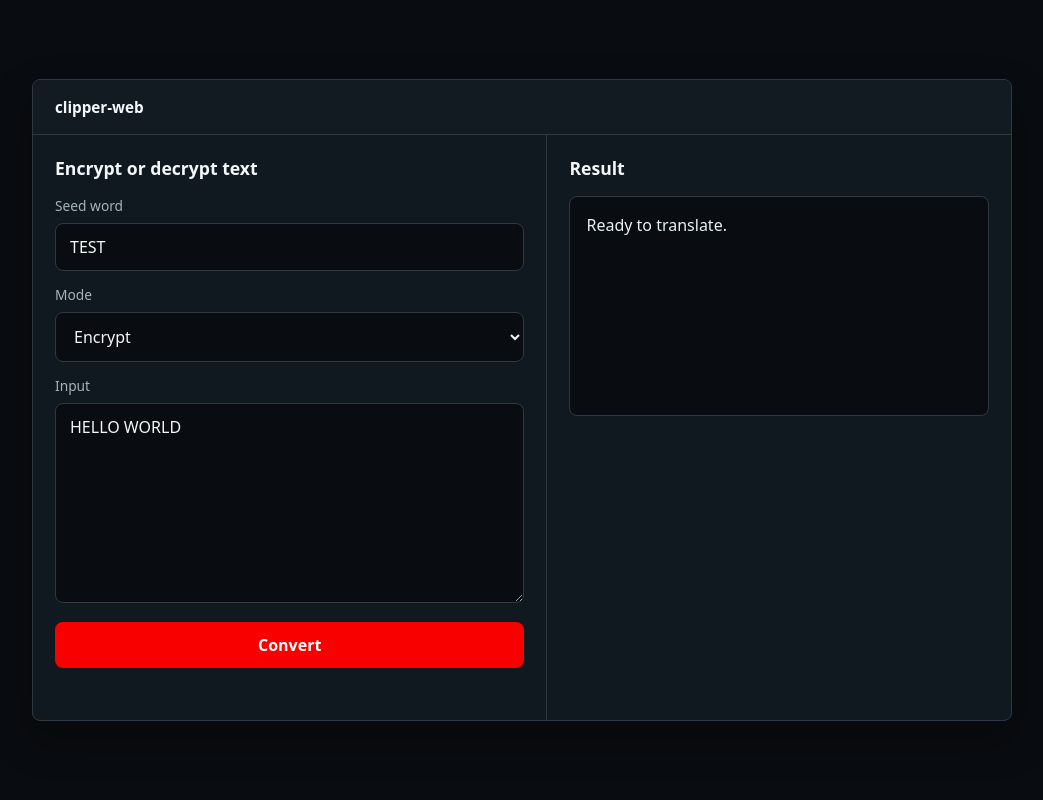
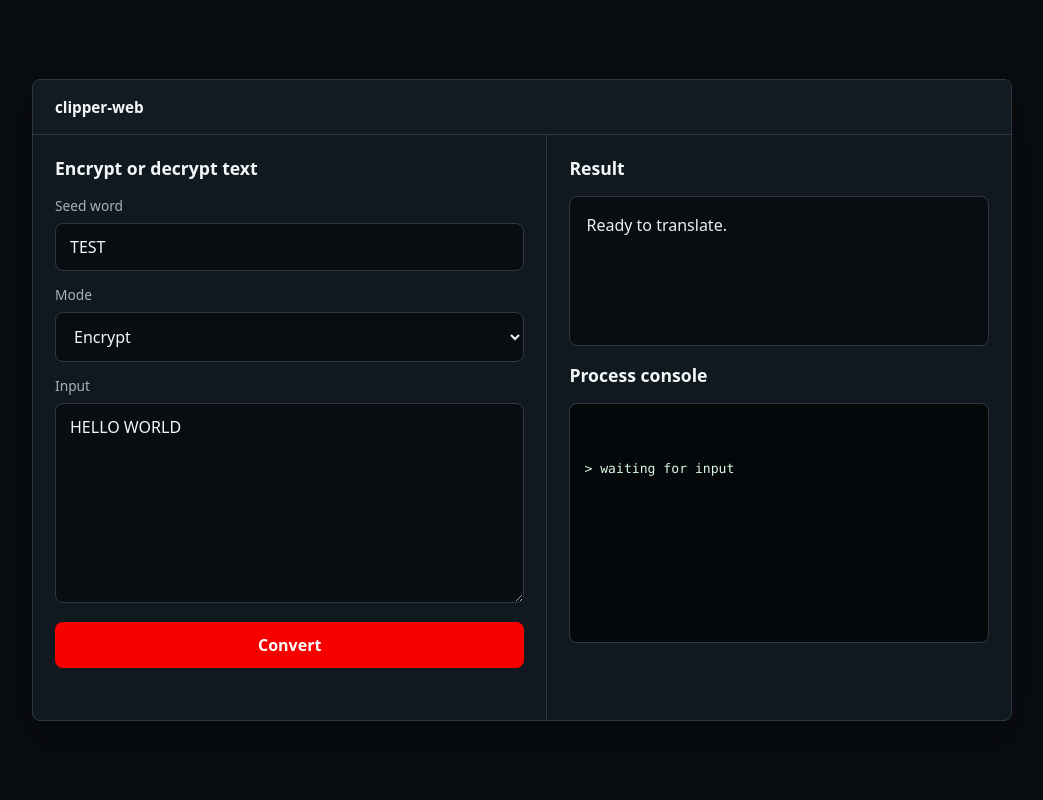
Before and after one commit to kermitine/Clipper-WEB, a Flask app: page / in a window 1280 px wide. Shown: the whole page, without its empty margins (118-1161 px from the left). Run offline with Flask 3, Linux system fonts and the light colour scheme.

Commit message:
Add detailed tracing for encryption and decryption processes in API and update UI to display process console

```diff
--- a/app.py
+++ b/app.py
@@ -2,27 +2,238 @@ from __future__ import annotations
 
 from flask import Flask, jsonify, render_template, request
 
-from clipperDecryption.decryption import Decryption
-from clipperEncryption.encryption import Encryption
-from seedGeneration.seedGen import seedGeneration
+from vars.ifArray import (
+    character_window_index,
+    character_window_index_str,
+    character_window_inverse_index,
+    character_window_inverse_index_int,
+    nums,
+    special_characters_list,
+)
+from vars.seedGenVars import (
+    seed_generation_index,
+    seed_generation_index_int,
+    seed_generation_number_index,
+)
 
 app = Flask(__name__)
 
 
 def process_clipper_text(text: str, seed_word: str, mode: str) -> str:
-    seed = seedGeneration(seed_word)
+    result, _trace = process_clipper_text_with_trace(text, seed_word, mode)
+    return result
+
+
+def process_clipper_text_with_trace(text: str, seed_word: str, mode: str) -> tuple[str, list[str]]:
+    trace = [
+        "> clipper console online",
+        f"> mode: {mode}",
+    ]
+    seed = generate_seed_with_trace(seed_word, trace)
     words = [word for word in text.split() if word]
     if not words:
         raise ValueError("Please enter some text to convert.")
 
+    trace.append(f"> input split into {len(words)} word(s): {' | '.join(words)}")
+
     transformed_words = []
     for index, word in enumerate(words, start=1):
         if mode == "decrypt":
-            transformed_words.append(Decryption(word, seed, index))
+            transformed_words.append(decrypt_word_with_trace(word, seed, index, trace))
         else:
-            transformed_words.append(Encryption(word, seed, index))
+            transformed_words.append(encrypt_word_with_trace(word, seed, index, trace))
 
-    return " ".join(transformed_words)
+    result = " ".join(transformed_words)
+    trace.append(f"> final output: {result}")
+    trace.append("> process complete")
+    return result, trace
+
+
+def generate_seed_with_trace(seed_word: str, trace: list[str]) -> list[str]:
+    seed: list[str] = []
+    num_dict = 1
+    pop_list: list[int] = []
+
+    trace.append("[seed] starting seed generation")
+    trace.append(f"[seed] raw input: {seed_word}")
+
+    seed_word_list = [character.upper() for character in seed_word]
+    trace.append(f"[seed] uppercase chars: {format_character_list(seed_word_list)}")
+
+    for index, character in enumerate(seed_word_list):
+        if character in special_characters_list or character == " " or character in nums:
+            pop_list.append(index)
+
+    if pop_list:
+        removed = ", ".join(f"{seed_word_list[index]}@{index}" for index in pop_list)
+        trace.append(f"[seed] purging numbers/special chars: {removed}")
+
+    pop_list.sort(reverse=True)
+    for index in pop_list:
+        seed_word_list.pop(index)
+
+    if not seed_word_list:
+        raise ValueError("Seed word must include at least one letter.")
+
+    invalid_chars = [character for character in seed_word_list if character not in seed_generation_index]
+    if invalid_chars:
+        invalid_display = ", ".join(invalid_chars)
+        raise ValueError(f"Seed word contains unsupported character(s): {invalid_display}")
+
+    scramble_times = seed_generation_index_int[seed_word_list[-1]]
+    trace.append(
+        f"[seed] last char {seed_word_list[-1]} requests {scramble_times} scramble rotation(s)"
+    )
+
+    for scramble_index in range(scramble_times):
+        seed_word_list = seed_word_list[-1:] + seed_word_list[:-1]
+        trace.append(
+            f"[seed] scramble {scramble_index + 1:02d}: {format_character_list(seed_word_list)}"
+        )
+
+    if len(seed_word_list) > 26:
+        trace.append("[seed] slicing seed word to 26 chars")
+        seed_word_list = seed_word_list[:26]
+
+    before_dedupe = seed_word_list[:]
+    seed_word_list = list(dict.fromkeys(seed_word_list))
+    if seed_word_list != before_dedupe:
+        trace.append(f"[seed] after duplicate purge: {format_character_list(seed_word_list)}")
+    else:
+        trace.append("[seed] duplicate purge: no duplicates found")
+
+    for character in seed_word_list:
+        seed_value = seed_generation_index[character]
+        seed.append(seed_value)
+        trace.append(f"[seed] {character} -> {seed_value}")
+
+    trace.append("[seed] filling missing alphabet slots")
+    while len(seed) < 26:
+        if num_dict > 26:
+            num_dict = 1
+
+        next_value = seed_generation_number_index[num_dict]
+        if next_value not in seed:
+            seed.append(next_value)
+            trace.append(f"[seed] filler slot {len(seed):02d}: {next_value}")
+            num_dict += 1
+
+        num_dict += 1
+
+    trace.append(f"[seed] generated 52-digit seed: {''.join(seed)}")
+    return seed
+
+
+def encrypt_word_with_trace(word: str, seed: list[str], word_count: int, trace: list[str]) -> str:
+    word_list = [character.upper() for character in word]
+    trace.append(f"[word {word_count}] encrypt input: {word}")
+    trace.append(f"[word {word_count}] uppercase chars: {format_character_list(word_list)}")
+
+    if word_contains_number(word_list):
+        unchanged_word = "".join(word_list)
+        trace.append(f"[word {word_count}] number found; returning unchanged: {unchanged_word}")
+        return unchanged_word
+
+    working_seed = rotate_seed_for_word(seed, word_count, trace)
+    pop_list = [
+        index
+        for index, character in enumerate(word_list)
+        if character in special_characters_list
+    ]
+
+    if pop_list:
+        removed = ", ".join(f"{word_list[index]}@{index}" for index in pop_list)
+        trace.append(f"[word {word_count}] removing punctuation/special chars: {removed}")
+
+    pop_list.sort(reverse=True)
+    for index in pop_list:
+        word_list.pop(index)
+
+    encrypted_list: list[str] = []
+    for character in word_list:
+        if character == "Z":
+            seed_index = 0
+            seed_value = working_seed[seed_index]
+            trace_prefix = "Z wraps to seed[0]"
+        else:
+            if character not in character_window_index:
+                raise ValueError(f"Unsupported character in input: {character}")
+
+            seed_index = character_window_index[character]
+            seed_value = working_seed[seed_index]
+            trace_prefix = f"{character} uses alphabet index {seed_index}"
+
+        encrypted_character = character_window_inverse_index[seed_value]
+        encrypted_list.append(encrypted_character)
+        trace.append(
+            f"[word {word_count}] {trace_prefix} -> {seed_value} -> {encrypted_character}"
+        )
+
+    encrypted_word = "".join(encrypted_list)
+    trace.append(f"[word {word_count}] encrypted word: {encrypted_word}")
+    return encrypted_word
+
+
+def decrypt_word_with_trace(word: str, seed: list[str], word_count: int, trace: list[str]) -> str:
+    word_list = [character.upper() for character in word]
+    trace.append(f"[word {word_count}] decrypt input: {word}")
+    trace.append(f"[word {word_count}] uppercase chars: {format_character_list(word_list)}")
+
+    if word_contains_number(word_list):
+        unchanged_word = "".join(word_list)
+        trace.append(f"[word {word_count}] number found; returning unchanged: {unchanged_word}")
+        return unchanged_word
+
+    working_seed = rotate_seed_for_word(seed, word_count, trace)
+    decrypted_word_list: list[str] = []
+
+    for character in word_list:
+        if character not in character_window_index_str:
+            raise ValueError(f"Unsupported character in input: {character}")
+
+        letter_index = character_window_index_str[character]
+        seed_index = find_seed_index(working_seed, letter_index)
+        decrypted_character = character_window_inverse_index_int[seed_index]
+        decrypted_word_list.append(decrypted_character)
+        trace.append(
+            f"[word {word_count}] {character} -> {letter_index}; "
+            f"found at seed[{seed_index}] -> {decrypted_character}"
+        )
+
+    decrypted_word = "".join(decrypted_word_list)
+    trace.append(f"[word {word_count}] decrypted word: {decrypted_word}")
+    return decrypted_word
+
+
+def rotate_seed_for_word(seed: list[str], word_count: int, trace: list[str]) -> list[str]:
+    working_seed = seed[:]
+
+    if word_count <= 1:
+        trace.append(f"[word {word_count}] using base seed")
+        return working_seed
+
+    trace.append(f"[word {word_count}] rotating seed {word_count} time(s)")
+    for _rotation_index in range(word_count):
+        working_seed = working_seed[-1:] + working_seed[:-1]
+
+    trace.append(f"[word {word_count}] active seed: {''.join(working_seed)}")
+    return working_seed
+
+
+def find_seed_index(seed: list[str], letter_index: str) -> int:
+    for seed_index, seed_value in enumerate(seed):
+        if letter_index == seed_value:
+            return seed_index
+
+    raise ValueError(f"Could not find letter index {letter_index} in generated seed.")
+
+
+def word_contains_number(word_list: list[str]) -> bool:
+    return any(character in nums for character in word_list)
+
+
+def format_character_list(characters: list[str]) -> str:
+    return " ".join(characters) if characters else "(none)"
 
 
 @app.route("/")
@@ -55,11 +266,11 @@ def convert():
         return jsonify({"error": "Mode must be either 'encrypt' or 'decrypt'."}), 400
 
     try:
-        result = process_clipper_text(text, seed_word, mode)
+        result, trace = process_clipper_text_with_trace(text, seed_word, mode)
     except Exception as exc:  # pragma: no cover - defensive path
         return jsonify({"error": str(exc)}), 500
 
-    return jsonify({"result": result})
+    return jsonify({"result": result, "trace": trace})
 
 
 if __name__ == "__main__":
--- a/templates/index.html
+++ b/templates/index.html
@@ -18,6 +18,8 @@
         --field-bg: #090c10;
         --success: #9ae3a7;
         --error: #ff8c8c;
+        --console-text: #d7f8df;
+        --console-muted: #789586;
       }
 
       * {
@@ -176,7 +178,7 @@
       }
 
       .output-box {
-        min-height: 220px;
+        min-height: 150px;
         border: 1px solid var(--border);
         border-radius: 8px;
         background: var(--field-bg);
@@ -195,6 +197,48 @@
         margin-left: 2px;
         background: var(--accent);
         vertical-align: -0.15em;
+        animation: caret-blink 900ms steps(2, start) infinite;
+      }
+
+      .result-panel {
+        display: flex;
+        min-width: 0;
+        flex-direction: column;
+      }
+
+      .console-title {
+        margin-top: 18px;
+      }
+
+      .process-console {
+        min-height: 240px;
+        max-height: 380px;
+        overflow-y: auto;
+        border: 1px solid var(--border);
+        border-radius: 8px;
+        background: #05080b;
+        color: var(--console-text);
+        font-family: "SFMono-Regular", Consolas, "Liberation Mono", monospace;
+        font-size: 0.82rem;
+        line-height: 1.55;
+        padding: 14px;
+        scrollbar-color: var(--console-muted) #05080b;
+        white-space: pre-wrap;
+        word-break: break-word;
+      }
+
+      .console-line {
+        min-height: 1.55em;
+      }
+
+      .process-console.is-streaming .console-line:last-child::after {
+        content: "";
+        display: inline-block;
+        width: 0.55ch;
+        height: 1em;
+        margin-left: 3px;
+        background: var(--console-text);
+        vertical-align: -0.16em;
         animation: caret-blink 900ms steps(2, start) infinite;
       }
 
@@ -314,9 +358,19 @@
           <div id="status" class="status" aria-live="polite"></div>
         </section>
 
-        <section class="panel">
+        <section class="panel result-panel">
           <h2 class="panel-title">Result</h2>
           <div id="output" class="output-box">Ready to translate.</div>
+          <h2 class="panel-title console-title">Process console</h2>
+          <div
+            id="process-console"
+            class="process-console"
+            role="log"
+            aria-live="polite"
+            aria-label="Conversion process"
+          >
+            <div class="console-line">&gt; waiting for input</div>
+          </div>
         </section>
       </div>
     </main>
@@ -332,9 +386,12 @@
       const mode = document.getElementById('mode');
       const output = document.getElementById('output');
       const status = document.getElementById('status');
+      const processConsole = document.getElementById('process-console');
 
       const typewriterDelayMs = reduceMotion ? 0 : 28;
+      const consoleLineDelayMs = reduceMotion ? 0 : 55;
       let typewriterTimer = null;
+      let consoleTimer = null;
       let conversionRequestId = 0;
       let embedResizeFrame = null;
 
@@ -384,6 +441,58 @@
         scheduleEmbedResize();
       }
 
+      function stopConsoleAnimation() {
+        window.clearTimeout(consoleTimer);
+        consoleTimer = null;
+        processConsole.classList.remove('is-streaming');
+        processConsole.removeAttribute('aria-busy');
+        scheduleEmbedResize();
+      }
+
+      function appendConsoleLine(line) {
+        const lineElement = document.createElement('div');
+        lineElement.className = 'console-line';
+        lineElement.textContent = line;
+        processConsole.appendChild(lineElement);
+        processConsole.scrollTop = processConsole.scrollHeight;
+        scheduleEmbedResize();
+      }
+
+      function setConsoleLines(lines) {
+        stopConsoleAnimation();
+        processConsole.textContent = '';
+        lines.forEach(appendConsoleLine);
+      }
+
+      function playConsoleTrace(lines) {
+        const traceLines = Array.isArray(lines) && lines.length ? lines : ['> no process trace returned'];
+        stopConsoleAnimation();
+        processConsole.textContent = '';
+
+        if (reduceMotion) {
+          traceLines.forEach(appendConsoleLine);
+          return;
+        }
+
+        processConsole.classList.add('is-streaming');
+        processConsole.setAttribute('aria-busy', 'true');
+
+        let index = 0;
+
+        function printNextLine() {
+          if (index >= traceLines.length) {
+            stopConsoleAnimation();
+            return;
+          }
+
+          appendConsoleLine(traceLines[index]);
+          index += 1;
+          consoleTimer = window.setTimeout(printNextLine, consoleLineDelayMs);
+        }
+
+        printNextLine();
+      }
+
       function typeOutput(text) {
         stopTypewriter();
         const typedText = String(text);
@@ -418,6 +527,7 @@
       convertButton.addEventListener('click', async () => {
         const requestId = ++conversionRequestId;
         stopTypewriter();
+        stopConsoleAnimation();
 
         const text = sourceText.value.trim();
         const seed = seedWord.value.trim();
@@ -433,6 +543,12 @@
           return;
         }
 
+        const wordCount = text.split(/\s+/).filter(Boolean).length;
+        setConsoleLines([
+          '> request queued',
+          `> ${selectedMode} mode selected`,
+          `> ${wordCount} word(s) ready for conversion`
+        ]);
         setButtonLoading(true);
         setStatus('Converting...', 'is-loading');
 
@@ -452,12 +568,14 @@
 
           setButtonLoading(false);
           typeOutput(data.result);
+          playConsoleTrace(data.trace);
           setStatus(`Converted successfully in ${selectedMode} mode.`, 'success');
         } catch (error) {
           if (requestId !== conversionRequestId) return;
 
           setButtonLoading(false);
           stopTypewriter();
+          setConsoleLines(['> conversion failed', `> ${error.message}`]);
           setStatus(error.message, 'error');
         }
       });
```
Also changed, not shown: README.md.
